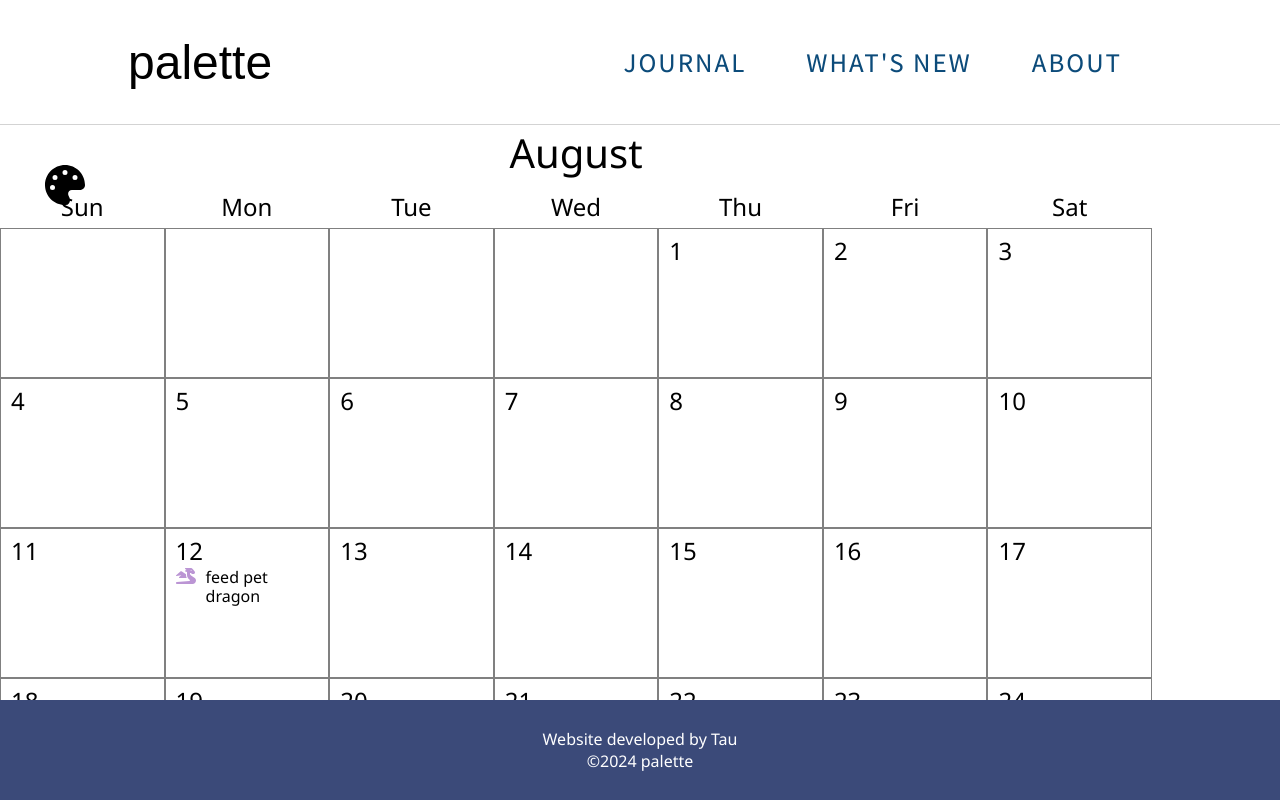
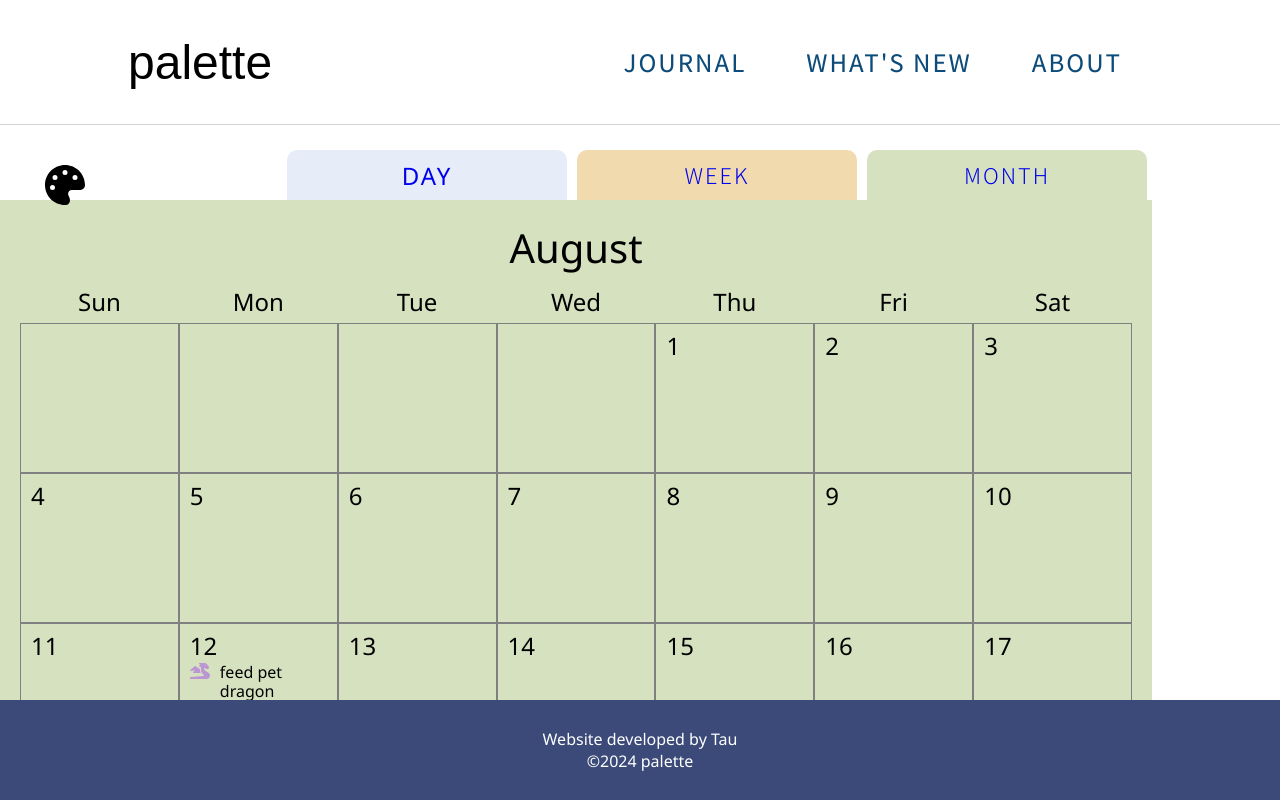
Before and after one commit to taujeng/palette, a Next.js app: page /month in a window 1280 px wide. Built offline with nearby package versions, Linux system fonts and the light colour scheme.

Commit message:
Adjusted month view to fit within the new JournalLayout

```diff
--- a/src/app/month/page.tsx
+++ b/src/app/month/page.tsx
@@ -1,17 +1,16 @@
 'use client'
 
 import React, {useState} from 'react'
-import TimeMenu from '../components/timeMenu/TimeMenu';
 import './month.css'
 import { getMonthDays, getDate } from '../utils/dateUtil';
 import MonthDays from './MonthDays/MonthDays';
 import MonthWeeks from './MonthWeeks/MonthWeeks';
 import ColorPalette from '../components/modals/colorPalette/ColorPalette';
 import { useEntryContext } from '../context/EntryContext';
+import JournalLayout from '../components/journalLayout/JournalLayout';
 
 const Month = () => {
   const {state, dispatch} = useEntryContext();
-  const [showColorPalette, setShowColorPalette] = useState<boolean>(false);
 
   // We're displaying only the current Month and all it's days.
   // Think of it as a 2D array. There's gonna be 4 arrays. One arr for one week
@@ -54,7 +53,7 @@ const Month = () => {
 
   return (
     <div className="month-container">
-      {state[getDate()] && <ColorPalette status={showColorPalette} setStatus={() => setShowColorPalette(!showColorPalette)} />}
+      <JournalLayout startingTab="month-tab">
         <h2>{currentDate.toLocaleDateString('en-US', { month: 'long' })}</h2>
         <div className="weekDay-title-container">
           {weekTitles.map((title, i) => {
@@ -64,6 +63,7 @@ const Month = () => {
         {arrOfWeeks.map((week, i) => {
           return <MonthWeeks key={i} week={week} month={cMonth}/>
         })}
+      </JournalLayout>
     </div>
   )
 }
```
Lines whose indentation alone changed are shown as unchanged.
